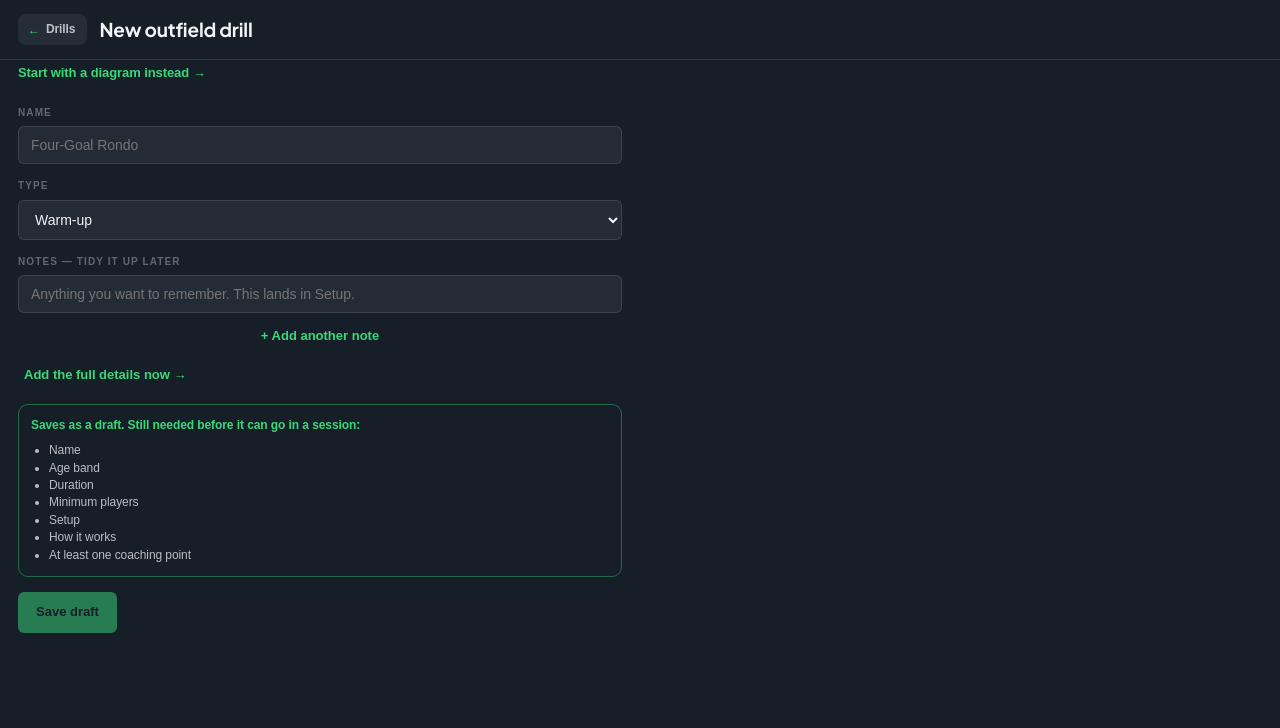
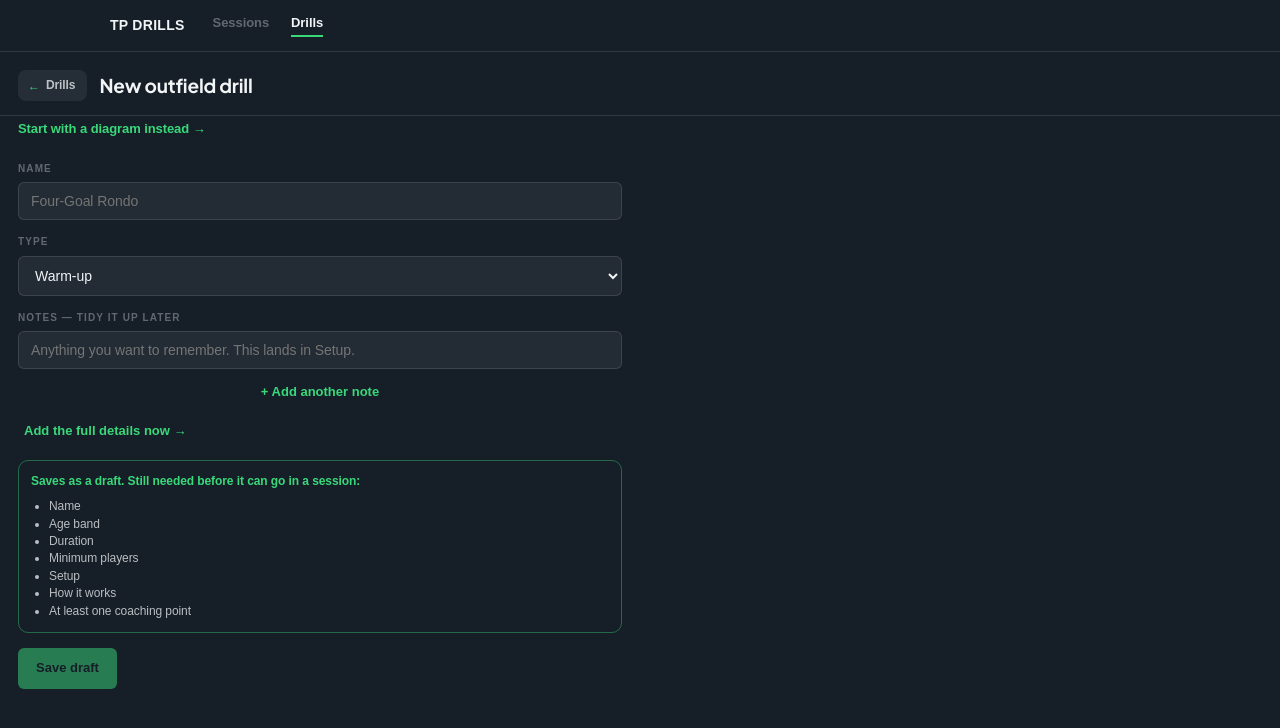
Before and after one commit to tplow01/TP_Drills, a Next.js app: page /drills/new in a window 1280 px wide. Shown: the top 728 px of the page. Built offline with nearby package versions, Linux system fonts and the light colour scheme; a web font is replaced by a local one.

Commit message:
feat: add persistent Sessions/Drills nav shell

```diff
--- a/src/app/globals.css
+++ b/src/app/globals.css
@@ -312,3 +312,78 @@ a { color: inherit; text-decoration: none; }
 @media print {
   .session-view-diagrams-list { break-inside: avoid; }
 }
+
+/* Persistent nav (2026-08-14 revamp): bottom tabs on phone, top bar on
+   desktop. Text-only by decision — no icon set chosen yet. */
+.app-shell { padding-bottom: 64px; }
+
+.app-nav {
+  position: fixed;
+  left: 0;
+  right: 0;
+  bottom: 0;
+  background: var(--ground);
+  border-top: 1px solid var(--hairline);
+  z-index: 20;
+}
+
+.app-nav-inner {
+  display: flex;
+  align-items: center;
+  justify-content: center;
+}
+
+.app-nav-brand { display: none; }
+
+.app-nav-tabs {
+  display: flex;
+  width: 100%;
+}
+
+.app-nav-tab {
+  flex: 1;
+  text-align: center;
+  padding: 12px 0;
+  font-size: 13px;
+  font-weight: 700;
+  color: var(--ink-30);
+}
+
+.app-nav-tab[data-active="true"] { color: var(--ink); }
+
+@media (min-width: 780px) {
+  .app-shell { padding-bottom: 0; padding-top: 56px; }
+
+  .app-nav {
+    top: 0;
+    bottom: auto;
+    border-top: none;
+    border-bottom: 1px solid var(--hairline);
+  }
+
+  .app-nav-inner {
+    justify-content: flex-start;
+    gap: 28px;
+    padding: 14px 20px;
+    max-width: 1100px;
+    margin: 0 auto;
+  }
+
+  .app-nav-brand {
+    display: block;
+    font-size: 14px;
+    font-weight: 800;
+    letter-spacing: 0.02em;
+    color: var(--ink);
+  }
+
+  .app-nav-tabs { width: auto; gap: 22px; }
+
+  .app-nav-tab {
+    flex: none;
+    padding: 0 0 2px;
+    border-bottom: 2px solid transparent;
+  }
+
+  .app-nav-tab[data-active="true"] { border-bottom-color: var(--accent); }
+}
--- a/src/app/layout.tsx
+++ b/src/app/layout.tsx
@@ -2,6 +2,7 @@ import type { Metadata } from 'next'
 import localFont from 'next/font/local'
 import { Plus_Jakarta_Sans } from 'next/font/google'
 import './globals.css'
+import { AppNav } from '@/components/nav/AppNav'
 
 const jakarta = Plus_Jakarta_Sans({
   subsets: ['latin'],
@@ -26,7 +27,10 @@ export const metadata: Metadata = {
 export default function RootLayout({ children }: { children: React.ReactNode }) {
   return (
     <html lang="en" className={`${jakarta.variable} ${mona.variable}`}>
-      <body>{children}</body>
+      <body>
+        <div className="app-shell">{children}</div>
+        <AppNav />
+      </body>
     </html>
   )
 }
--- /dev/null
+++ b/src/components/nav/AppNav.tsx
@@ -0,0 +1,40 @@
+'use client'
+
+import Link from 'next/link'
+import { usePathname } from 'next/navigation'
+
+const TABS = [
+  { href: '/sessions', label: 'Sessions' },
+  { href: '/drills', label: 'Drills' },
+] as const
+
+function isActive(pathname: string, href: string): boolean {
+  return pathname === href || pathname.startsWith(`${href}/`)
+}
+
+export function AppNav() {
+  const pathname = usePathname()
+
+  return (
+    <nav className="app-nav">
+      <div className="app-nav-inner">
+        <span className="app-nav-brand">TP DRILLS</span>
+        <div className="app-nav-tabs">
+          {TABS.map((tab) => {
+            const active = isActive(pathname, tab.href)
+            return (
+              <Link
+                key={tab.href}
+                href={tab.href}
+                className="app-nav-tab"
+                data-active={active ? 'true' : 'false'}
+              >
+                {tab.label}
+              </Link>
+            )
+          })}
+        </div>
+      </div>
+    </nav>
+  )
+}
```
